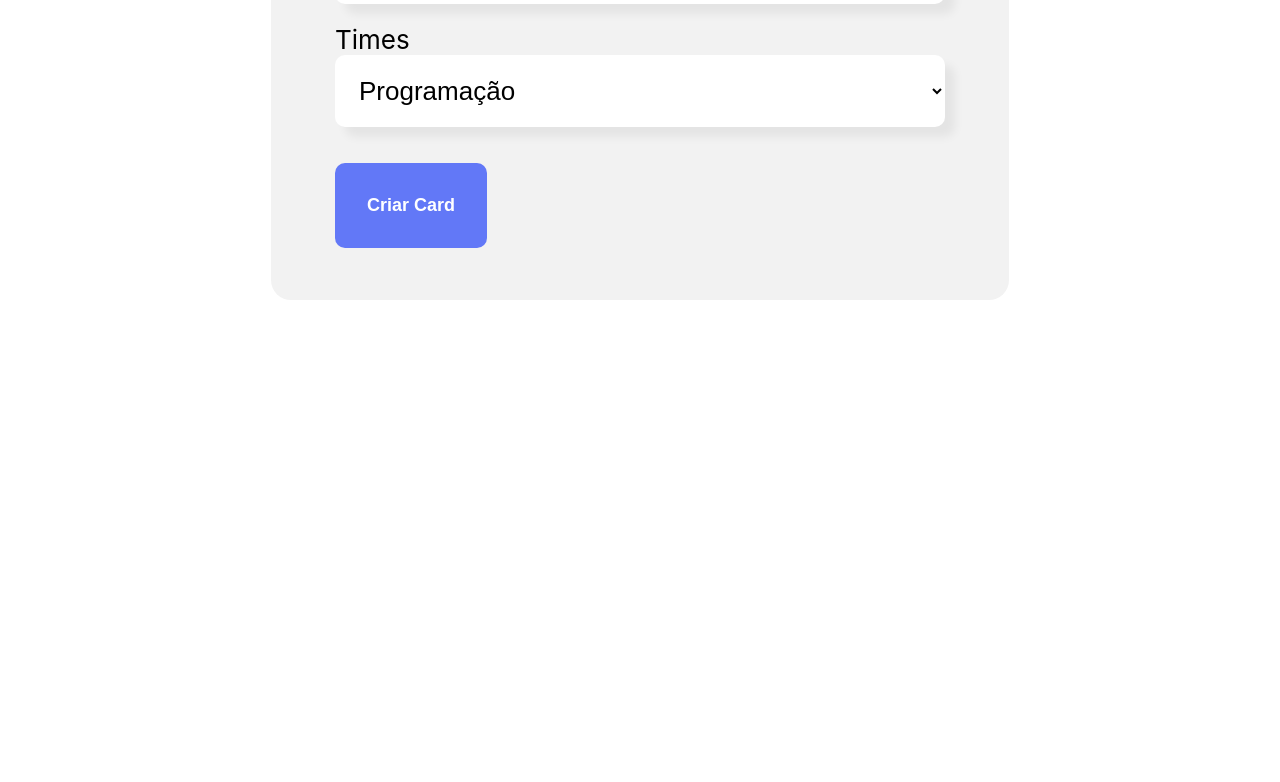
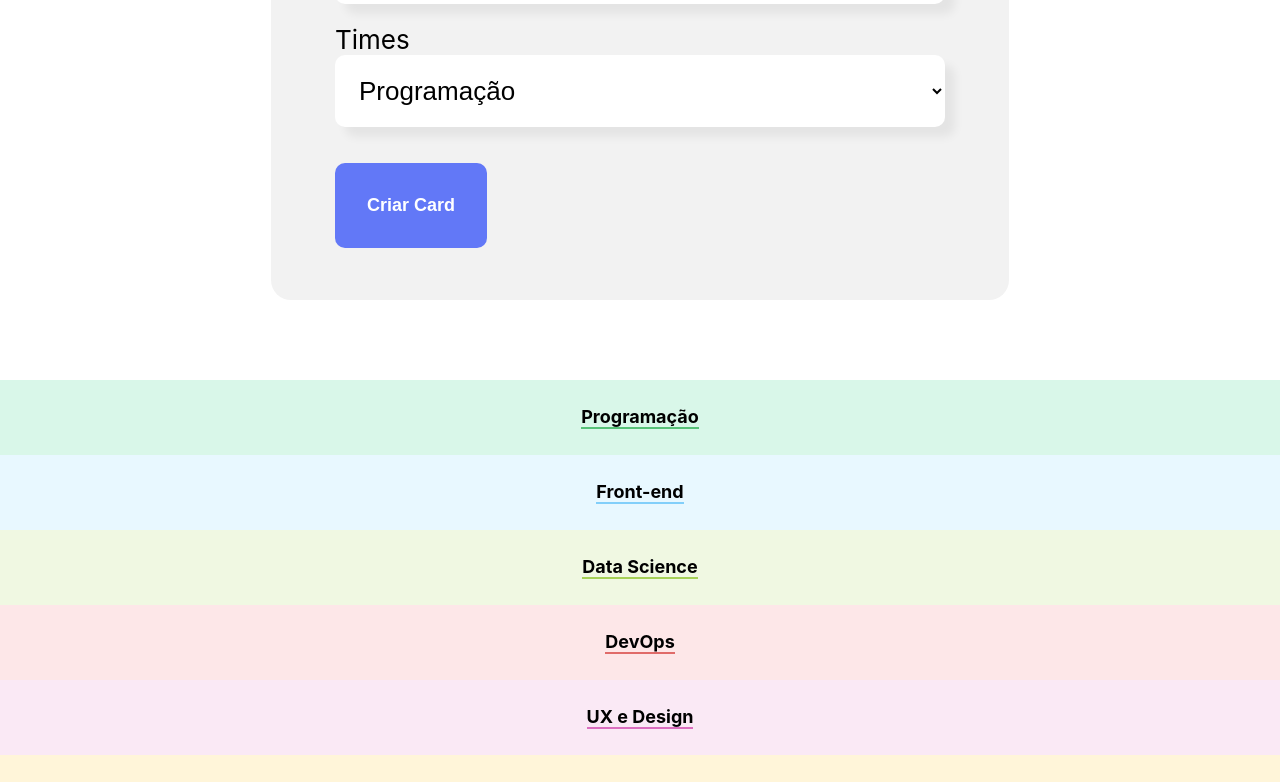
Before and after one commit to SamChrisostomo/organo, a React (Create React App) app: page / in a window 1280 px wide. Shown: the part 1021-1803 px from the top of the page. Before the commit the page ends 1401 px from the top, so only its background shows below. Built offline with nearby package versions, Linux system fonts and the light colour scheme; the HTML template or start-up script is replaced by a standard one.

Commit message:
Criada a nova lista de objetos com os nomes dos time e os valores das cores primarias e secundarias das sessões time da aplicação. Realizado ajuste do componente Formulario, passando os parametros nome, primary e secondary.

```diff
--- a/src/App.js
+++ b/src/App.js
@@ -1,13 +1,61 @@
+import { useState } from 'react';
 import Banner from './componentes/Banner';
 import Formulario from './componentes/Formulario';
+import Time from './componentes/Time';
 
 function App() {
-  return (
-    <div className="App">
-      <Banner />
-      <Formulario />
-    </div>
-  );
+    const times = [
+        {
+            nome: 'Programação',
+            primary: '#57C278',
+            secondary: '#D9F7E9'
+        },
+        {
+            nome: 'Front-end',
+            primary: '#82CFFA',
+            secondary: '#E8F8FF'
+        },
+        {
+            nome: 'Data Science',
+            primary: '#A6D157',
+            secondary: '#F0F8E2'
+        },
+        {
+            nome: 'DevOps',
+            primary: '#E06B69',
+            secondary: '#FDE7E8'
+        },
+        {
+            nome: 'UX e Design',
+            primary: '#DB6EBF',
+            secondary: '#FAE9F5'
+        },
+        {
+            nome: 'Mobile',
+            primary: '#FFBA05',
+            secondary: '#FFF5D9'
+        },
+        {
+            nome: 'Gestão e Inovação',
+            primary: '#FF8A29',
+            secondary: '#FFEEDF'
+        }
+    ]
+
+    const [colaboradores, setColaborador] = useState([])
+
+    const novoColaborador = (colaborador) => {
+        setColaborador([...colaboradores, colaborador])
+        console.log(colaborador)
+    }
+
+    return (
+        <div className="App">
+            <Banner />
+            <Formulario aoColaboradorAdicionado={colaborador => novoColaborador(colaborador)} />
+            {times.map(time => <Time key={time.nome} nome={time.nome} primary={time.primary} secondary={time.secondary} />)}
+        </div>
+    );
 }
 
 export default App;
```
